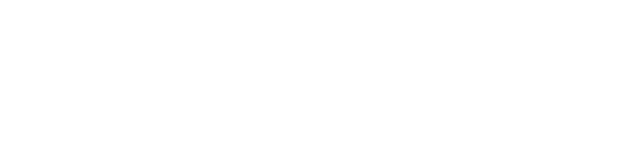
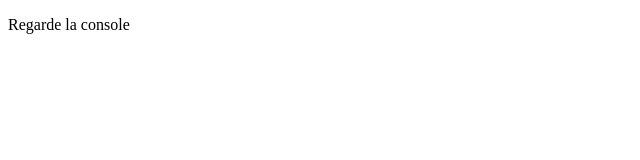
Before and after one commit to arthurperdreau/javascript30_17, a plain HTML site: page index.html in a window 1280 px wide. Shown: the whole page, without its empty margins (0-640 px from the left). Drawn offline with Linux system fonts and the light colour scheme.

Commit message:
ajout paragraphe

```diff
--- a/index.html
+++ b/index.html
@@ -6,6 +6,7 @@
     <title>javascript30_17</title>
 </head>
 <body>
+<p>Regarde la console</p>
 <script>
     const bands=["A Car","A Boat","the cat","We are","Let them go","A house","An accident","A zebra","Home","Currently busy"];
     function strip(bandName){
```
